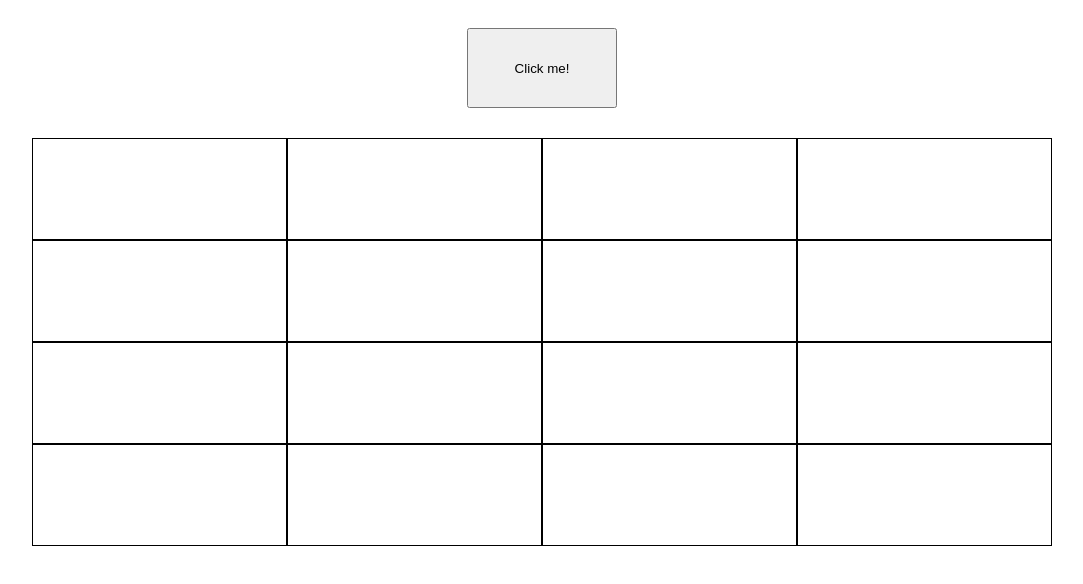
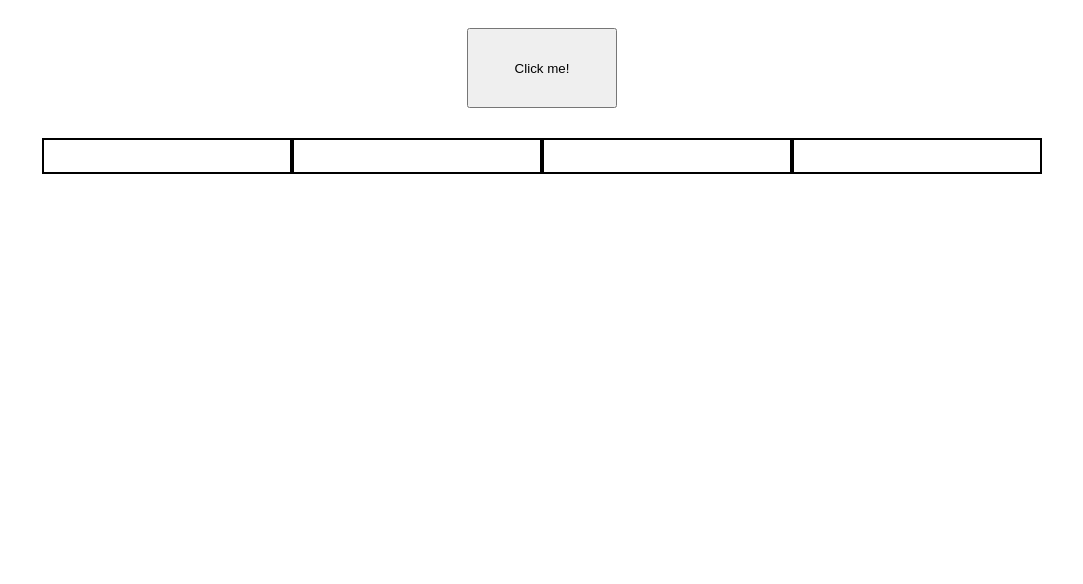
Before and after one commit to jjocel93/top_eas, a plain HTML site: page index.html in a window 1280 px wide. Shown: the whole page, without its empty margins (98-1181 px from the left). Drawn offline with Linux system fonts and the light colour scheme.

Commit message:
Refactor the CSS for flex container and items in order to allow input of (n x n) number of squares.

```diff
--- a/eas.js
+++ b/eas.js
@@ -5,7 +5,7 @@ const squarecontain = document.createElement('div');
 squarecontain.classList.add('squarecontain');
 container.appendChild(squarecontain);
 
-for (let i = 1; i <= 16; i++) {
+for (let i = 1; i <= 4; i++) {
   const div = document.createElement('div');
   div.classList.add('squares');
   squarecontain.appendChild(div);
--- a/styles.css
+++ b/styles.css
@@ -1,27 +1,24 @@
 /* style sheet for etch a sketch */
 
 #container {
+  max-height: 800px;
+  max-width: 1000px;
+  margin: 0 auto;
   display: flex;
-  flex-wrap: wrap;
-  justify-content: center;
-  align-items: center;
   flex-direction: column;
 }
 
+/* column  */
 .squares {
-  width: 100px;
-  height: 100px;
   border-style: solid;
-  border-color: black;
-  border-width: 1px;
-  flex-basis: 20%;
+  border-width: 2px;
+  padding: 1rem;
+  flex: 1;
 }
 
+/* row */
 .squarecontain {
   display: flex;
-  flex-wrap: wrap;
-  justify-content: center;
-  align-items: center;
 }
 
 .button {
@@ -29,6 +26,8 @@
   height: 80px;
   margin-bottom: 30px;
   margin-top: 20px;
+  margin-left: auto;
+  margin-right: auto;
 }
 
 .newsquares {
```
